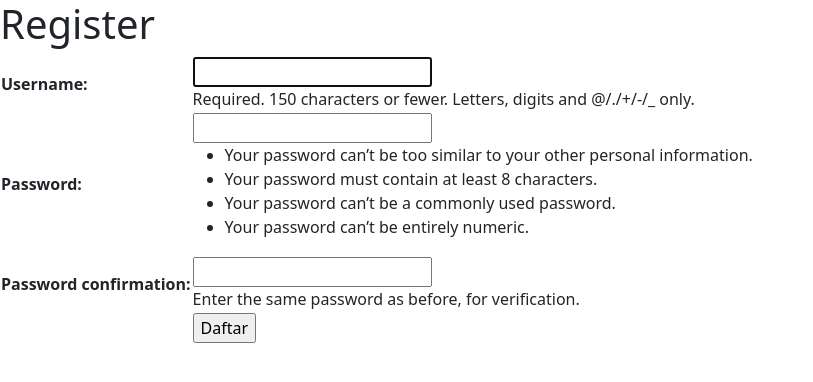
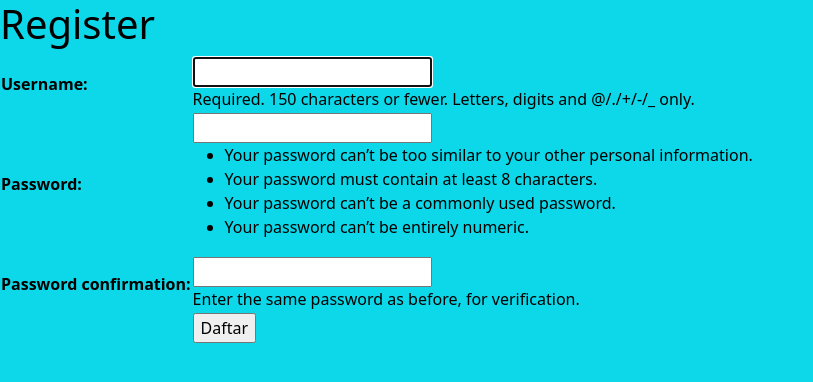
Before and after one commit to farrelayman09/faymart, a Django app: page /register/ in a window 1280 px wide. Shown: the top 382 px of the page, without its empty margins (0-813 px from the left). Run offline with Django 4.2, Linux system fonts and the light colour scheme.

Commit message:
added bg colors to all page

```diff
--- a/main/templates/register.html
+++ b/main/templates/register.html
@@ -5,6 +5,13 @@
 {% endblock meta %}
 
 {% block content %}
+<style>
+
+body {
+    background-color: #0DD8E9; /* Change this to the desired blue color */
+    color: black; /* Set the text color to contrast with the background */
+}
+</style>
 
 <div class = "login">
 
```
Also changed, not shown: main/templates/create_product.html (+7 -0 lines), main/templates/edit_product.html (+7 -0 lines), main/templates/login.html (+7 -0 lines), db.sqlite3.
